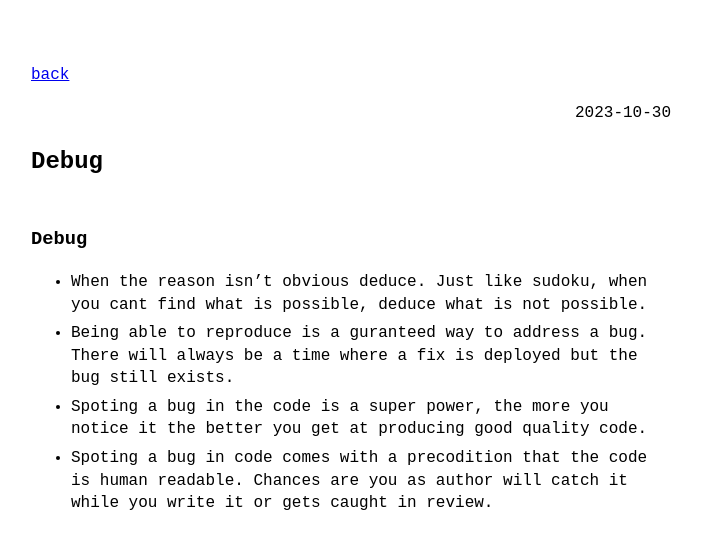
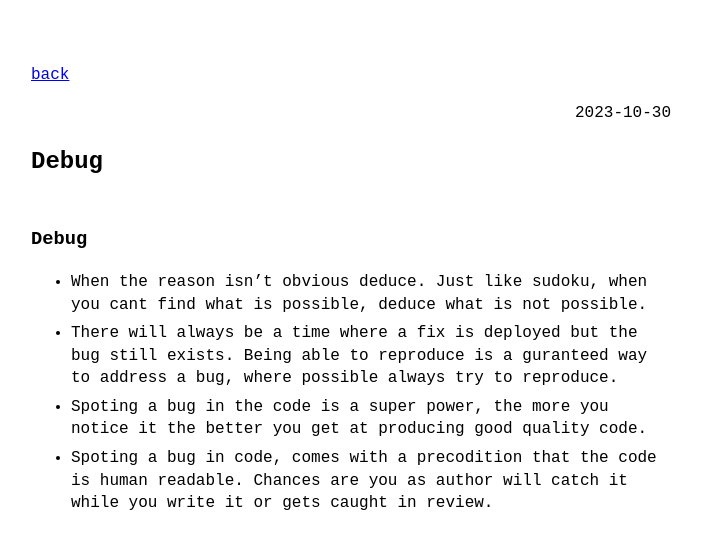
Before and after one commit to VallarasuS/Vallarasu.in, a Jekyll site: the page built from docs/_posts/2023-10-30-debug.md, in a window 1280 px wide. Shown: the top 549 px of the page, without its empty margins (289-991 px from the left). Built offline with Jekyll 4.4.1, drawn with Linux system fonts in a browser that asks for light colours.

Commit message:
Update 2023-10-30-debug.md

```diff
--- a/docs/_posts/2023-10-30-debug.md
+++ b/docs/_posts/2023-10-30-debug.md
@@ -6,6 +6,6 @@ category: Code
 ### Debug
 
 - When the reason isn't obvious deduce. Just like sudoku, when you cant find what is possible, deduce what is not possible.
-- Being able to reproduce is a guranteed way to address a bug. There will always be a time where a fix is deployed but the bug still exists.
+- There will always be a time where a fix is deployed but the bug still exists. Being able to reproduce is a guranteed way to address a bug, where possible always try to reproduce.
 - Spoting a bug in the code is a super power, the more you notice it the better you get at producing good quality code.
-- Spoting a bug in code comes with a precodition that the code is human readable. Chances are you as author will catch it while you write it or gets caught in review.
+- Spoting a bug in code, comes with a precodition that the code is human readable. Chances are you as author will catch it while you write it or gets caught in review.
```
